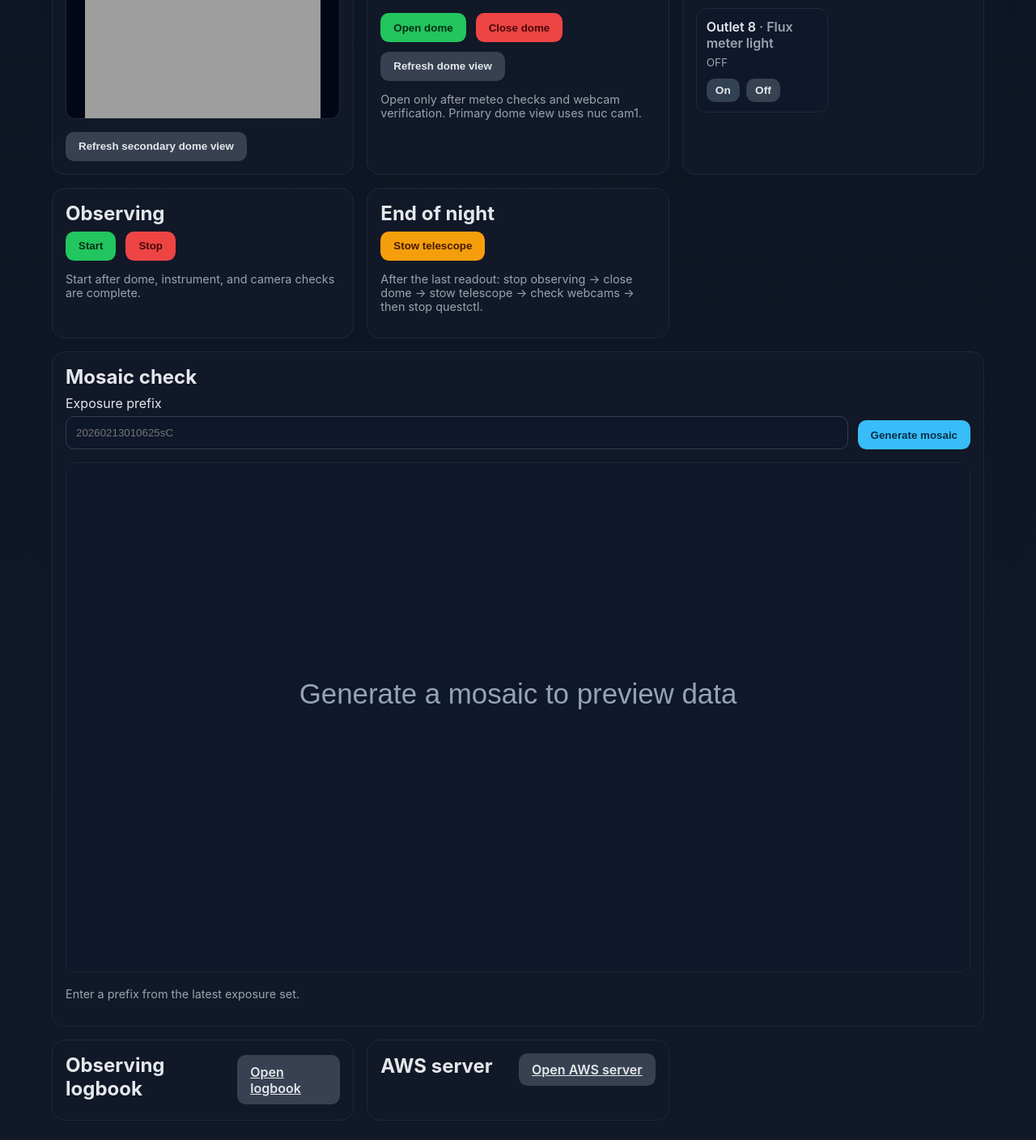
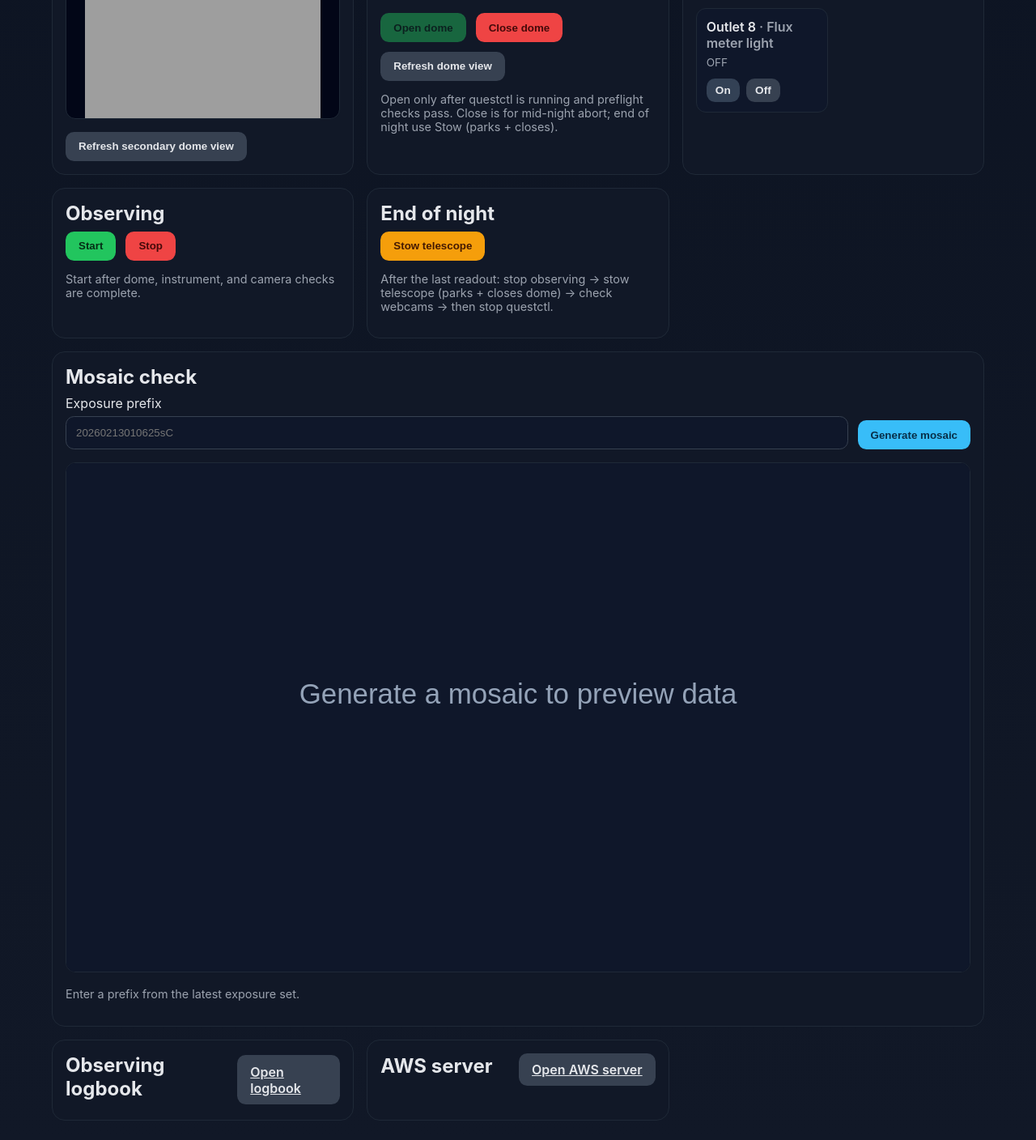
Before and after one commit to wualice078/ls4_gui, a Flask app: page / in a window 1280 px wide. Shown: the part 1078-2486 px from the top of the page at 81% size. Run offline with Flask 3, Linux system fonts and the light colour scheme; the visitor is signed in with stand-in values (Sample User, id 1); grey boxes are pictures that could not be loaded.

Commit message:
Require questctl before open dome; stow also closes dome.
Co-authored-by: Cursor <cursoragent@cursor.com>

```diff
--- a/services/control.py
+++ b/services/control.py
@@ -118,6 +118,14 @@ class ControlService:
         }
 
     def open_dome(self) -> ActionResult:
+        status = self.status()
+        if status.get("telescope_services") != "running":
+            return ActionResult(
+                False,
+                "Start questctl before opening the dome.",
+                {"status": status},
+            )
+
         ok, message = self._sim.request_dome("open")
         if self._live_hardware():
             stack_ok, stack_msg = mountain.run_opendome_raw()
@@ -172,11 +180,25 @@ class ControlService:
         return ActionResult(True, "Telescope services stopped (simulated).", {"status": self.status()})
 
     def stow_telescope(self) -> ActionResult:
+        # End-of-night stow parks the telescope and closes the dome.
         if self._live_hardware():
             ok, message = mountain.run_stow_telescope()
-            return ActionResult(ok, message, {"status": self.status()})
+            if not ok:
+                return ActionResult(ok, message, {"status": self.status()})
+            close_ok, close_msg = mountain.run_closedome()
+            self._sim.request_dome("closed")
+            if close_ok:
+                message = f"{message} Dome close: {close_msg}"
+            else:
+                message = f"{message} (dome close note: {close_msg[:200]})"
+            return ActionResult(True, message, {"status": self.status()})
 
-        return ActionResult(True, "Telescope stowed (simulated).", {"status": self.status()})
+        self._sim.request_dome("closed")
+        return ActionResult(
+            True,
+            "Telescope stowed and dome closed (simulated).",
+            {"status": self.status()},
+        )
 
     @staticmethod
     def _operator_pdu_status(all_outlets: dict[str, str]) -> dict[str, str]:
--- a/static/js/dashboard.js
+++ b/static/js/dashboard.js
@@ -53,9 +53,20 @@ function updateStatus(status) {
     if (!running) {
       stopQuestctl.title = "Start questctl before you can stop it";
     } else if (domeOpen) {
-      stopQuestctl.title = "Close the dome before stopping questctl";
+      stopQuestctl.title = "Close the dome (or stow) before stopping questctl";
     } else {
       stopQuestctl.removeAttribute("title");
+    }
+  }
+
+  const openDome = document.getElementById("open-dome-btn");
+  if (openDome) {
+    const running = status.telescope_services === "running";
+    openDome.disabled = !running;
+    if (running) {
+      openDome.removeAttribute("title");
+    } else {
+      openDome.title = "Start questctl first";
     }
   }
 
--- a/templates/dashboard.html
+++ b/templates/dashboard.html
@@ -78,11 +78,17 @@
     </div>
     <img id="dome-image" src="{{ url_for('api_webcam_image', camera='dome') }}" alt="Dome camera (cam1)">
     <div class="button-row">
-      <button class="btn btn-success" data-action="dome" data-value="open">Open dome</button>
+      <button
+        class="btn btn-success"
+        id="open-dome-btn"
+        data-action="dome"
+        data-value="open"
+        {% if status.telescope_services != 'running' %}disabled title="Start questctl first"{% endif %}
+      >Open dome</button>
       <button class="btn btn-danger" data-action="dome" data-value="close">Close dome</button>
       <button class="btn btn-secondary" data-webcam="dome">Refresh dome view</button>
     </div>
-    <p class="muted small">Open only after meteo checks and webcam verification. Primary dome view uses nuc cam1.</p>
+    <p class="muted small">Open only after questctl is running and preflight checks pass. Close is for mid-night abort; end of night use Stow (parks + closes).</p>
   </article>
 
   <article class="panel">
@@ -130,7 +136,7 @@
       <button class="btn btn-warning" data-action="telescope" data-value="stow">Stow telescope</button>
     </div>
     <p class="muted small">
-      After the last readout: stop observing → close dome → stow telescope → check webcams → then stop questctl.
+      After the last readout: stop observing → stow telescope (parks + closes dome) → check webcams → then stop questctl.
     </p>
   </article>
 
```
